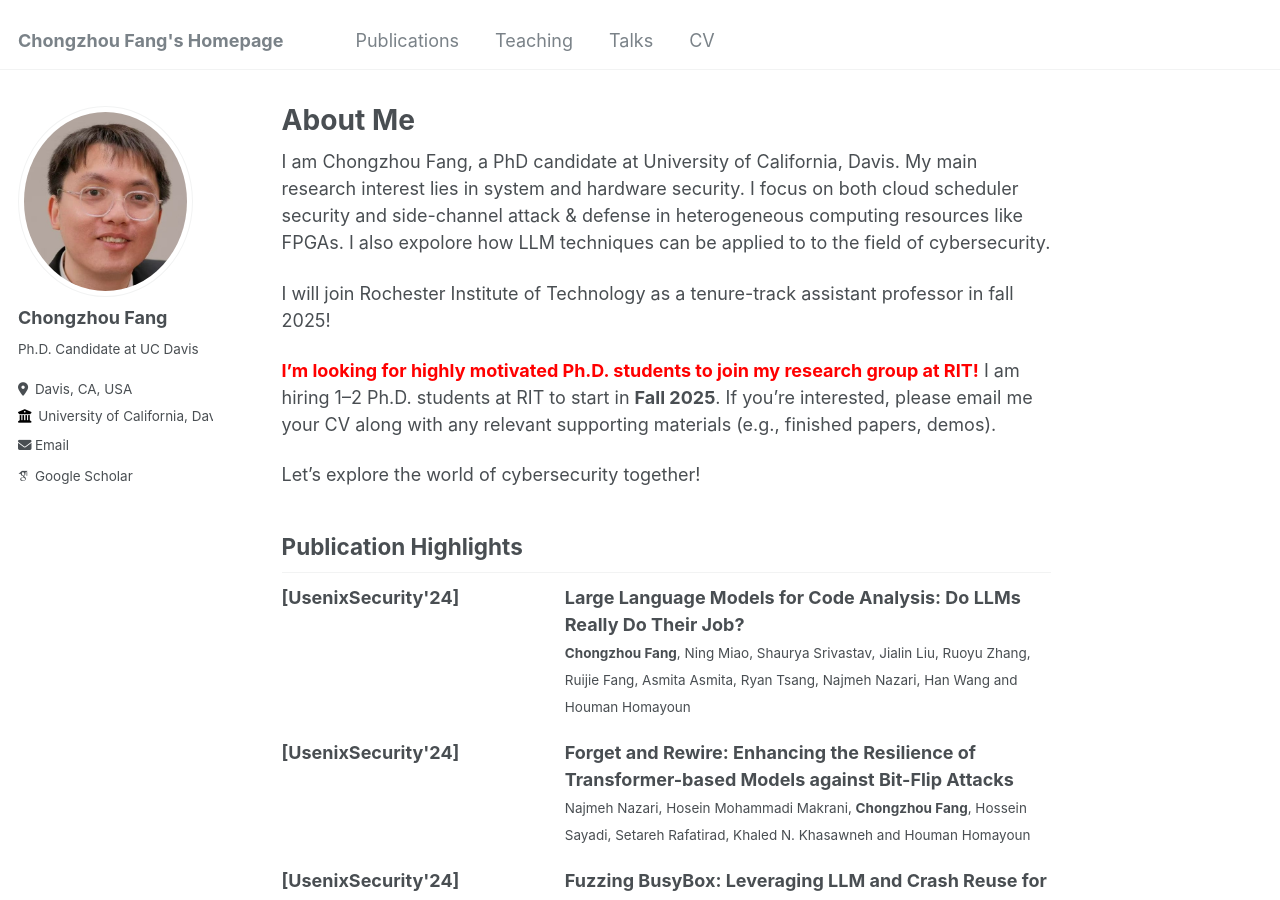
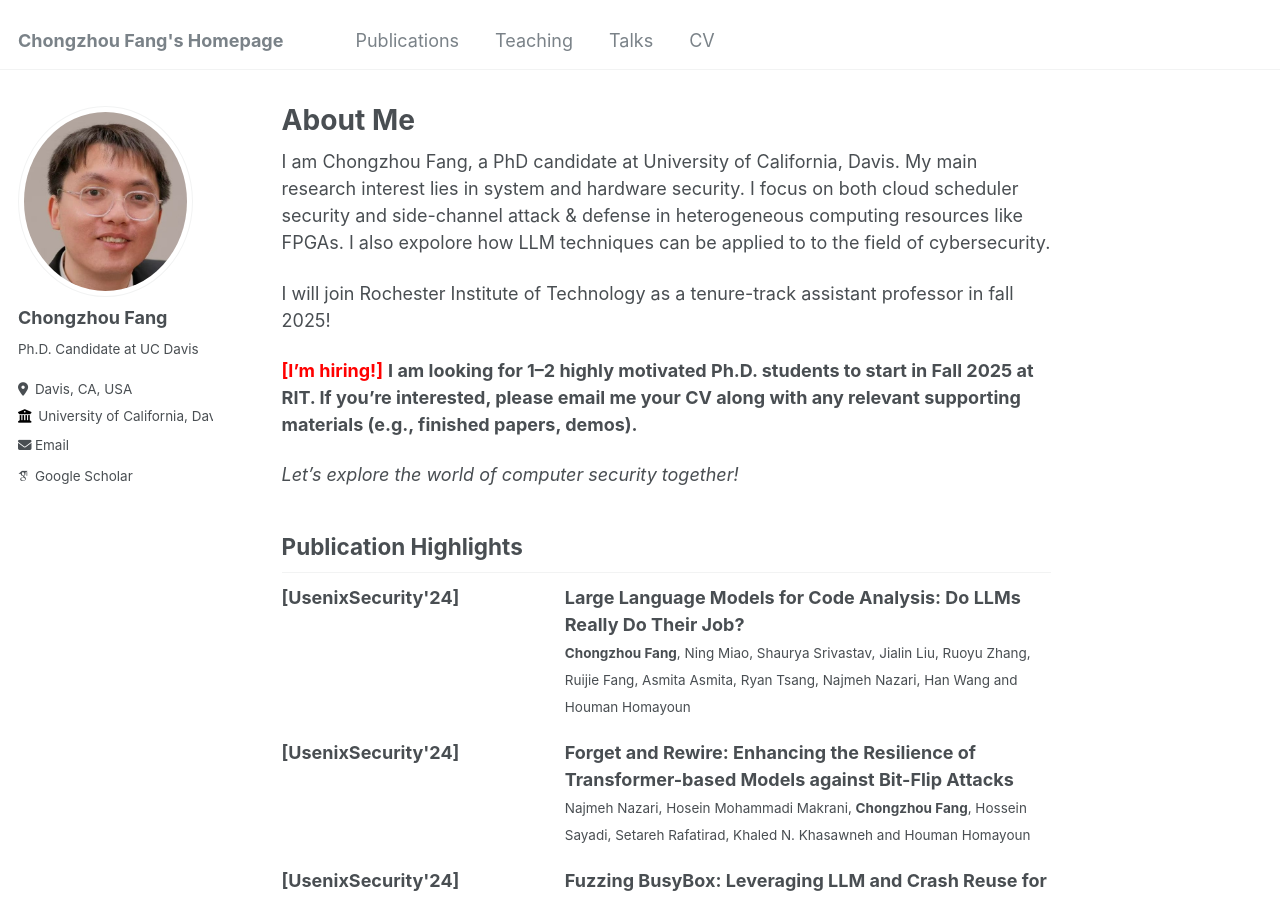
Before and after one commit to ChongzhouFang/ChongzhouFang.github.io, a Jekyll site: the page built from _pages/about.md, in a window 1280 px wide and 900 px high. Built offline with Jekyll 4.4.1, drawn with Linux system fonts in a browser that asks for light colours; some web fonts are replaced.

Commit message:
update title page

```diff
--- a/_pages/about.md
+++ b/_pages/about.md
@@ -11,9 +11,9 @@
 
 I will join Rochester Institute of Technology as a tenure-track assistant professor in fall 2025!
 
-<span style="color: red;"><strong>I’m looking for highly motivated Ph.D. students to join my research group at RIT!</strong></span> I am hiring 1–2 Ph.D. students at RIT to start in <b>Fall 2025</b>. If you’re interested, please email me your CV along with any relevant supporting materials (e.g., finished papers, demos).
+<span style="color: red;"><strong>[I'm hiring!]</strong></span> <b>I am looking for 1–2 highly motivated Ph.D. students to start in Fall 2025 at RIT. If you’re interested, please email me your CV along with any relevant supporting materials (e.g., finished papers, demos).</b>
 
-Let’s explore the world of cybersecurity together!
+<p><i>Let’s explore the world of computer security together!</i></p>
 
 ## Publication Highlights
 <div style="display: flex; justify-content: space-between; gap: 40px; align-items: flex-start; margin-bottom: 20px;">
```
